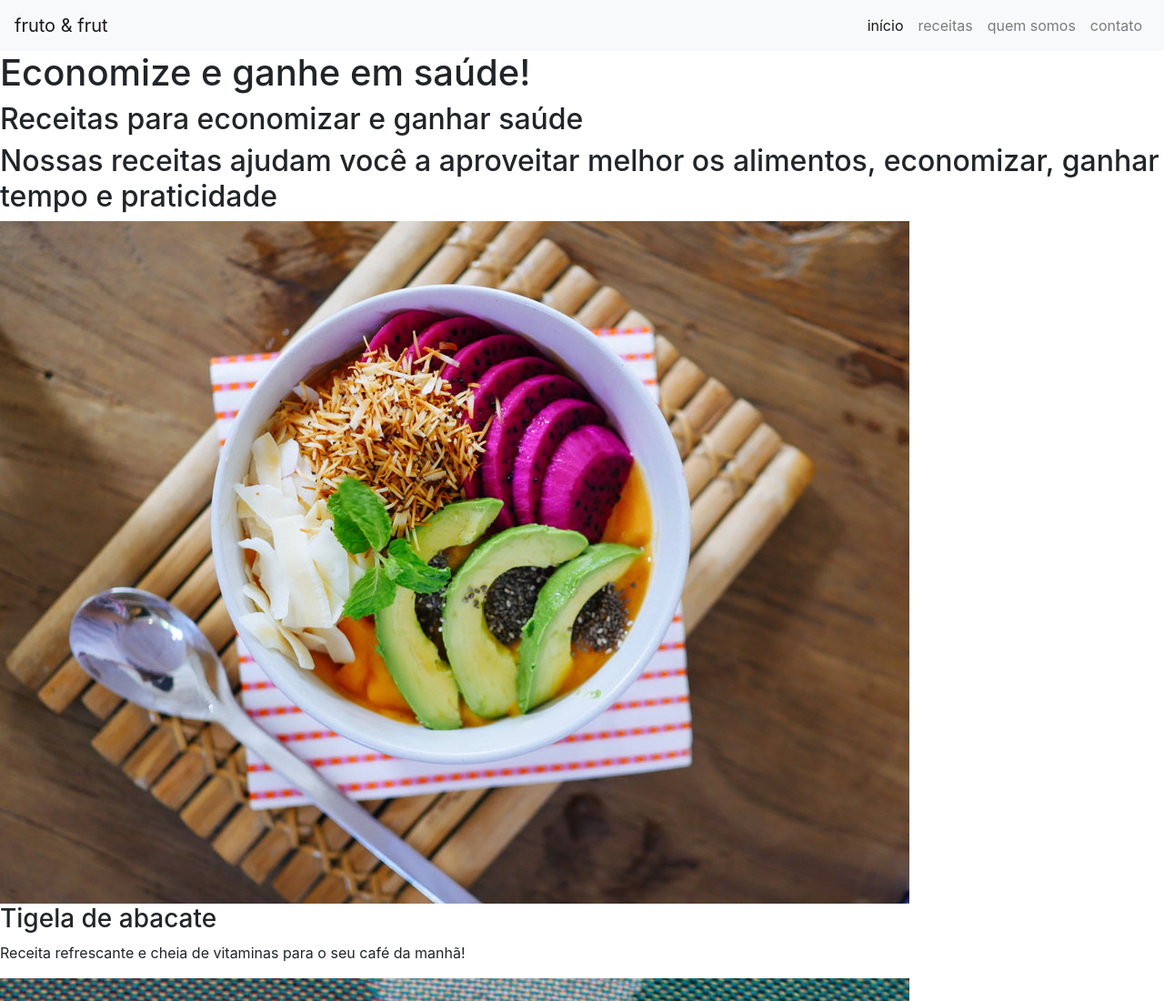
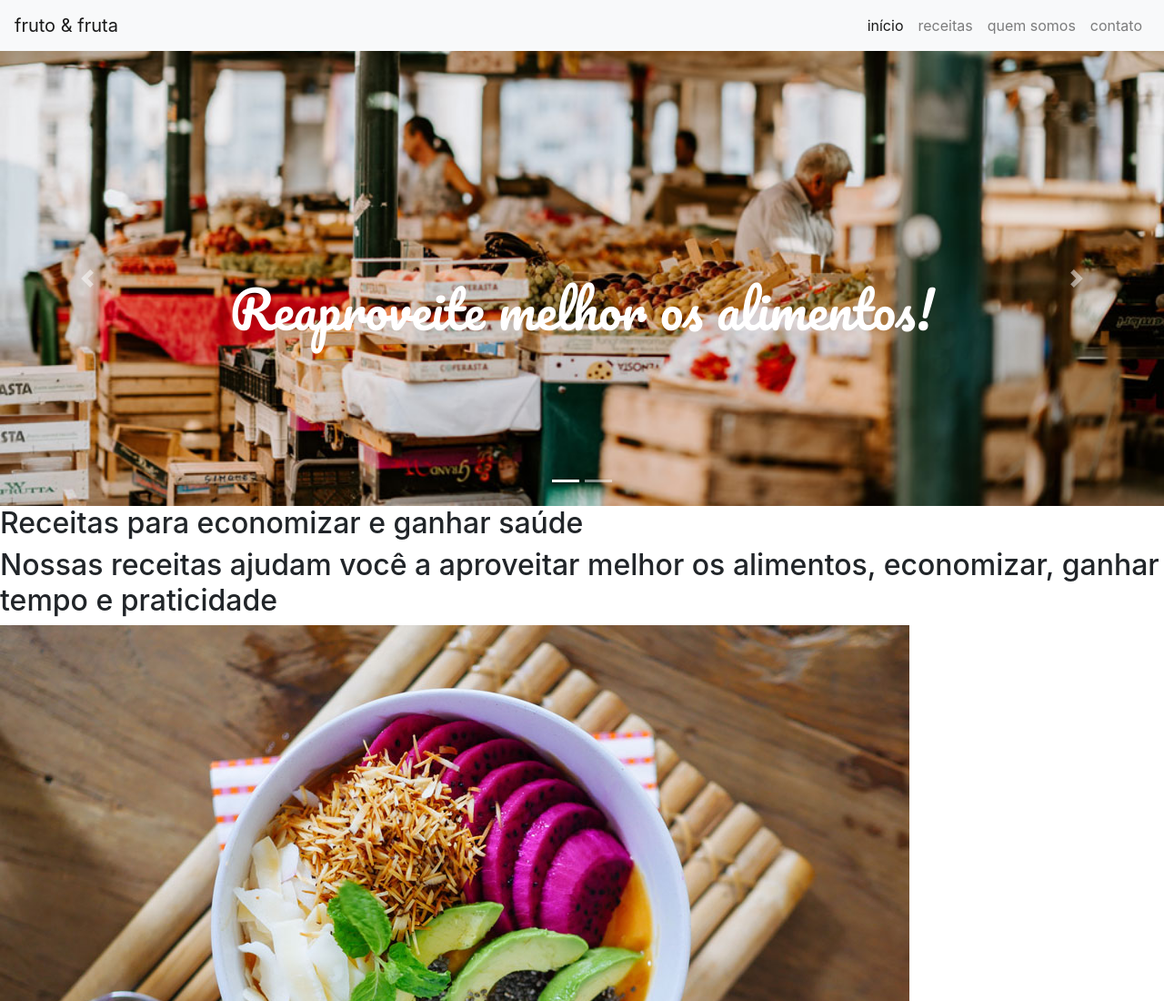
Before and after one commit to melissajblins/Bootstrap4, a plain HTML site: page index.html in a window 1280 px wide. Shown: the top 1100 px of the page at 91% size. Drawn offline with nearby package versions, Linux system fonts and the light colour scheme.

Commit message:
Finalizando carrossel

```diff
--- a/index.html
+++ b/index.html
@@ -4,14 +4,15 @@
 <head>
   <meta charset="utf-8">
   <meta name="viewport" content="width=device-width, initial-scale=1">
-  <title>fruta e fruto</title>
+  <title>fruto e fruta</title>
   <link rel="stylesheet" href="https://cdn.jsdelivr.net/npm/bootstrap@4.6.0/dist/css/bootstrap.min.css" integrity="sha384-B0vP5xmATw1+K9KRQjQERJvTumQW0nPEzvF6L/Z6nronJ3oUOFUFpCjEUQouq2+l" crossorigin="anonymous">
+  <link href="https://fonts.googleapis.com/css2?family=Pacifico&display=swap" rel="stylesheet">
   <link rel="stylesheet" type="text/css" href="src/style.css">
 </head>
 
 <body>
-  <nav class="navbar navbar-expand-lg navbar-light bg-light fixed-top">
-    <a class="navbar-brand" href="#">fruto & frut</a>
+  <nav class="navbar navbar-expand-lg navbar-light bg-light">
+    <a class="navbar-brand" href="#">fruto & fruta</a>
     <button class="navbar-toggler" type="button" data-toggle="collapse" data-target="#navbarNavAltMarkup" aria-controls="navbarNavAltMarkup" aria-expanded="false" aria-label="Toggle navigation">
       <span class="navbar-toggler-icon"></span>
     </button>
@@ -25,8 +26,34 @@
     </div>
   </nav>
 
-  <h1>Reaproveite melhor os alimentos!</h1>
-  <h1>Economize e ganhe em saúde!</h1>
+  <div id="carouselExampleCaptions" class="carousel slide" data-ride="carousel" data-interval="false">
+    <ol class="carousel-indicators">
+      <li data-target="#carouselExampleCaptions" data-slide-to="0" class="active"></li>
+      <li data-target="#carouselExampleCaptions" data-slide-to="1"></li>
+    </ol>
+    <div class="carousel-inner">
+      <div class="carousel-item active">
+        <img src="src/img/carrossel-img1.jpg" class="d-block w-100 imagem-carrossel-um" alt="...">
+        <div class="carousel-caption d-none d-md-block h-50">
+          <h1 class="titulo display-4">Reaproveite melhor os alimentos!</h1>
+        </div>
+      </div>
+      <div class="carousel-item">
+        <img src="src/img/carrossel-img2.jpg" class="d-block w-100 imagem-carrossel-dois" alt="...">
+        <div class="carousel-caption d-none d-md-block h-50">
+          <h1 class="titulo display-4">Economize e ganhe em saúde!</h1>
+        </div>
+      </div>
+    </div>
+    <a class="carousel-control-prev" href="#carouselExampleCaptions" role="button" data-slide="prev">
+      <span class="carousel-control-prev-icon" aria-hidden="true"></span>
+      <span class="sr-only">Previous</span>
+    </a>
+    <a class="carousel-control-next" href="#carouselExampleCaptions" role="button" data-slide="next">
+      <span class="carousel-control-next-icon" aria-hidden="true"></span>
+      <span class="sr-only">Next</span>
+    </a>
+  </div>
 
   <h2>Receitas para economizar e ganhar saúde</h2>
   <h2>Nossas receitas ajudam você a aproveitar melhor os alimentos, economizar, ganhar tempo e praticidade</h2>
--- a/src/style.css
+++ b/src/style.css
@@ -0,0 +1,14 @@
+.imagem-carrossel-um {
+    object-fit: cover;
+    object-position: 0 75%;
+    height: 500px;
+}
+
+.imagem-carrossel-dois {
+    object-fit: cover;
+    height: 500px;
+}
+
+.titulo {
+    font-family: 'Pacifico', cursive;
+}
```
